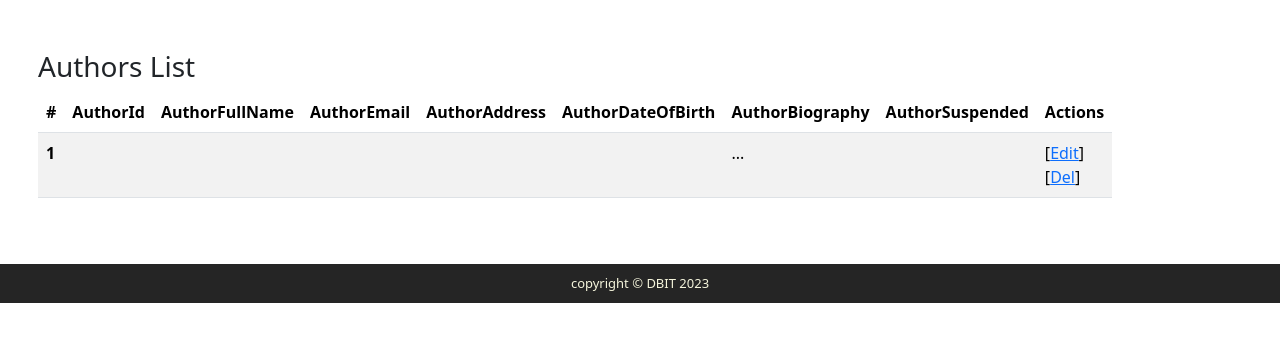
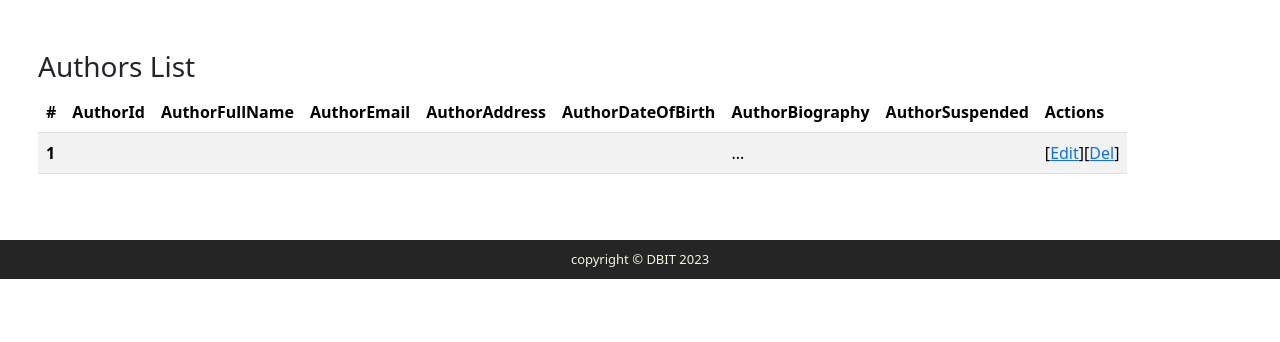
Before and after one commit to brianochienm/WebDevCAT_2, a PHP site: page /ViewAuthors.php in a window 1280 px wide. Shown: the part 148-490 px from the top of the page. Run offline with PHP 8.4, Linux system fonts and the light colour scheme; tables that the repository leaves empty or names only in its code hold one stand-in row (values such as "Sample post"); data that the repository does not hold is empty.

Commit message:
Update ViewAuthors.php

```diff
--- a/ViewAuthors.php
+++ b/ViewAuthors.php
@@ -61,8 +61,14 @@
                      </td>
                      <td><?php echo $author["AuthorSuspended"]; ?></td>
                      <td>
-                        [<a href="EditAuth.php?EditId=<?php echo $author["AuthorId"]; ?>">Edit</a>]
-                        [<a href="DelAuth.php?DelId=<?php echo $author["AuthorId"]; ?>" OnClick="return confirm('Are you sure you want to delete the author from the database?');">Del</a>]
+                        <div style="display: flex; justify-content: space-between;">
+                           <div>
+                              [<a href="EditAuth.php?EditId=<?php echo $author["AuthorId"]; ?>">Edit</a>]
+                           </div>
+                           <div>
+                              [<a href="DelAuth.php?DelId=<?php echo $author["AuthorId"]; ?>" OnClick="return confirm('Are you sure you want to delete the author from the database?')">Del</a>]
+                           </div>
+                        </div>
                      </td>
                   </tr>
                   <?php
```
